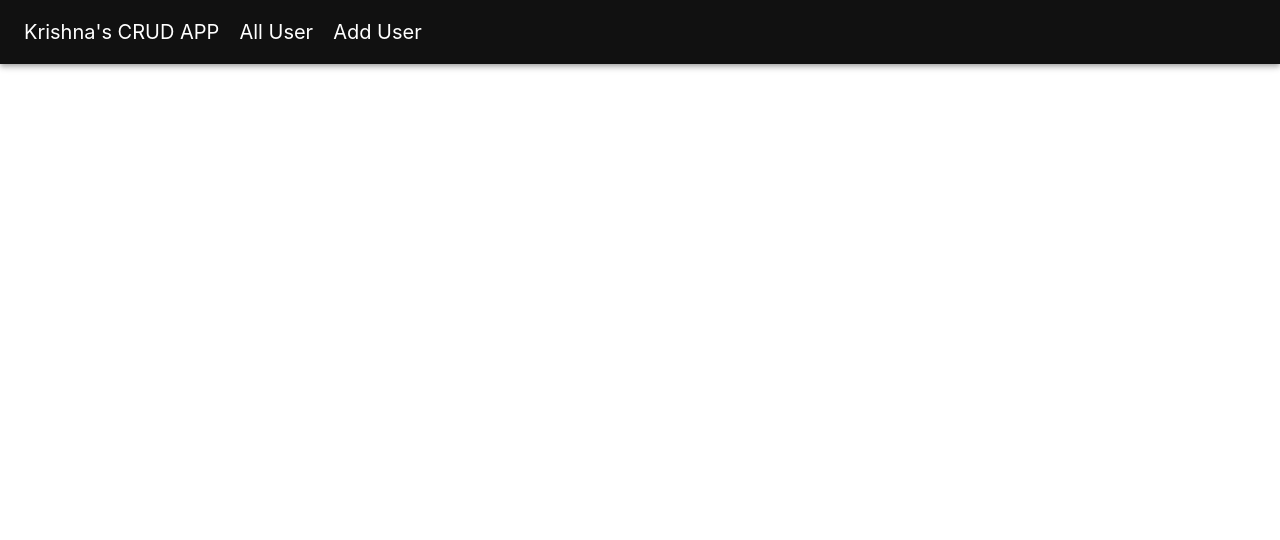
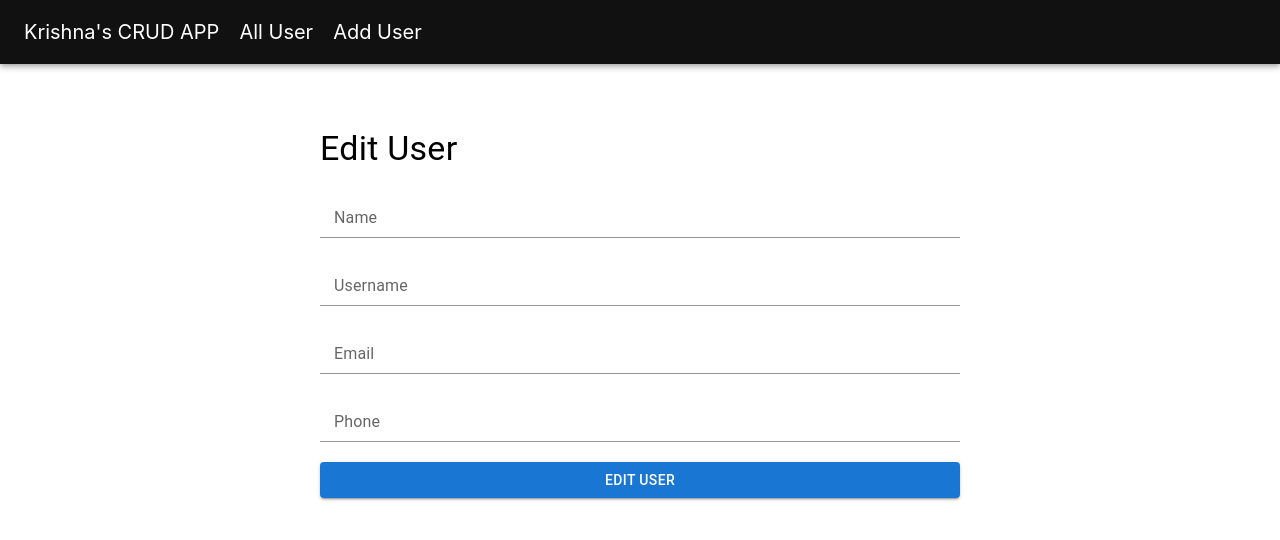
Before and after one commit to krishna2700/CRUD-MERN, a React (Create React App) app in the folder client/: page /editUser in a window 1280 px wide. Shown: the top 540 px of the page. Built offline with nearby package versions, Linux system fonts and the light colour scheme.

Commit message:
Edit component and routes created

```diff
--- a/client/src/App.js
+++ b/client/src/App.js
@@ -5,6 +5,7 @@ import NavBar from "./Components/NavBar";
 import CrudApp from "./Components/CrudApp";
 import AllUser from "./Components/AllUser";
 import { BrowserRouter, Routes, Route } from "react-router-dom";
+import EditUser from "./Components/EditUser";
 
 const App = () => {
   return (
@@ -14,6 +15,7 @@ const App = () => {
         <Route path="/" element={<CrudApp />} />
         <Route path="/alluser" element={<AllUser />} />
         <Route path="/adduser" element={<AddUser />} />
+        <Route path="/editUser" element={<EditUser />} />
       </Routes>
     </BrowserRouter>
   );
--- a/client/src/Components/AllUser.jsx
+++ b/client/src/Components/AllUser.jsx
@@ -9,6 +9,7 @@ import {
 import React, { useEffect, useState } from "react";
 import { getUsers } from "../service/api";
 import { styled } from "@mui/system";
+import { useNavigate } from "react-router-dom";
 
 const StyledTable = styled(Table)({
   width: "90%",
@@ -30,6 +31,7 @@ const TBody = styled(TableRow)({
 });
 
 const AllUser = () => {
+  const navigate = useNavigate();
   const [users, setUsers] = useState([]);
   useEffect(() => {
     getAllUsers();
@@ -66,7 +68,13 @@ const AllUser = () => {
             <TableCell>{user.email}</TableCell>
             <TableCell>{user.phone}</TableCell>
             <TableCell>
-              <Button variant="contained" style={{ marginRight: 10 }}>
+              <Button
+                variant="contained"
+                style={{ marginRight: 10 }}
+                onClick={() => {
+                  navigate("./editUser");
+                }}
+              >
                 Edit
               </Button>
               <Button variant="contained" color="secondary">
--- /dev/null
+++ b/client/src/Components/EditUser.jsx
@@ -0,0 +1,109 @@
+/* eslint-disable react-hooks/exhaustive-deps */
+import styled from "@emotion/styled";
+import {
+  Button,
+  FormControl,
+  FormGroup,
+  Input,
+  InputLabel,
+  Snackbar,
+  Typography,
+} from "@mui/material";
+import React, { useState } from "react";
+import { addUser } from "../service/api";
+
+const Container = styled(FormGroup)`
+  width: 50%;
+  margin: 5% auto 0 auto;
+  & > div {
+    margin-top: 20px;
+  }
+`;
+
+const defaultValue = {
+  name: "",
+  username: "",
+  email: "",
+  phone: "",
+};
+
+const EditUser = () => {
+  const [user, setUser] = useState(defaultValue);
+  const [snackbarOpen, setSnackbarOpen] = useState(false);
+
+  const openSnackbar = () => {
+    setSnackbarOpen(true);
+  };
+
+  const closeSnackbar = () => {
+    setSnackbarOpen(false);
+  };
+
+  const onValueChange = (e) => {
+    const { name, value } = e.target;
+    setUser({ ...user, [name]: value });
+  };
+
+  const addUserDetails = async () => {
+    console.log("Before API Call:", user);
+    await addUser(user);
+    console.log("After API Call:", user);
+    setUser(defaultValue);
+    openSnackbar();
+    closeSnackbar();
+  };
+
+  return (
+    <div>
+      <Container>
+        <Typography variant="h4">Edit User</Typography>
+        <FormControl>
+          <InputLabel>Name</InputLabel>
+          <Input
+            onChange={(e) => onValueChange(e)}
+            name="name"
+            value={user.name}
+          />
+        </FormControl>
+        <FormControl>
+          <InputLabel>Username</InputLabel>
+          <Input
+            onChange={(e) => onValueChange(e)}
+            name="username"
+            value={user.username}
+          />
+        </FormControl>
+        <FormControl>
+          <InputLabel>Email</InputLabel>
+          <Input
+            onChange={(e) => onValueChange(e)}
+            name="email"
+            value={user.email}
+          />
+        </FormControl>
+        <FormControl>
+          <InputLabel>Phone</InputLabel>
+          <Input
+            onChange={(e) => onValueChange(e)}
+            name="phone"
+            value={user.phone}
+            inputProps={{ maxLength: 10 }}
+          />
+        </FormControl>
+        <FormControl>
+          <Button variant="contained" onClick={() => addUserDetails()}>
+            Edit User
+          </Button>
+        </FormControl>
+      </Container>
+      <Snackbar
+        open={snackbarOpen}
+        autoHideDuration={5000}
+        // onClose={closeSnackbar}
+        message="User Edited successfully!"
+      />
+    </div>
+  );
+};
+
+export default EditUser;
```
